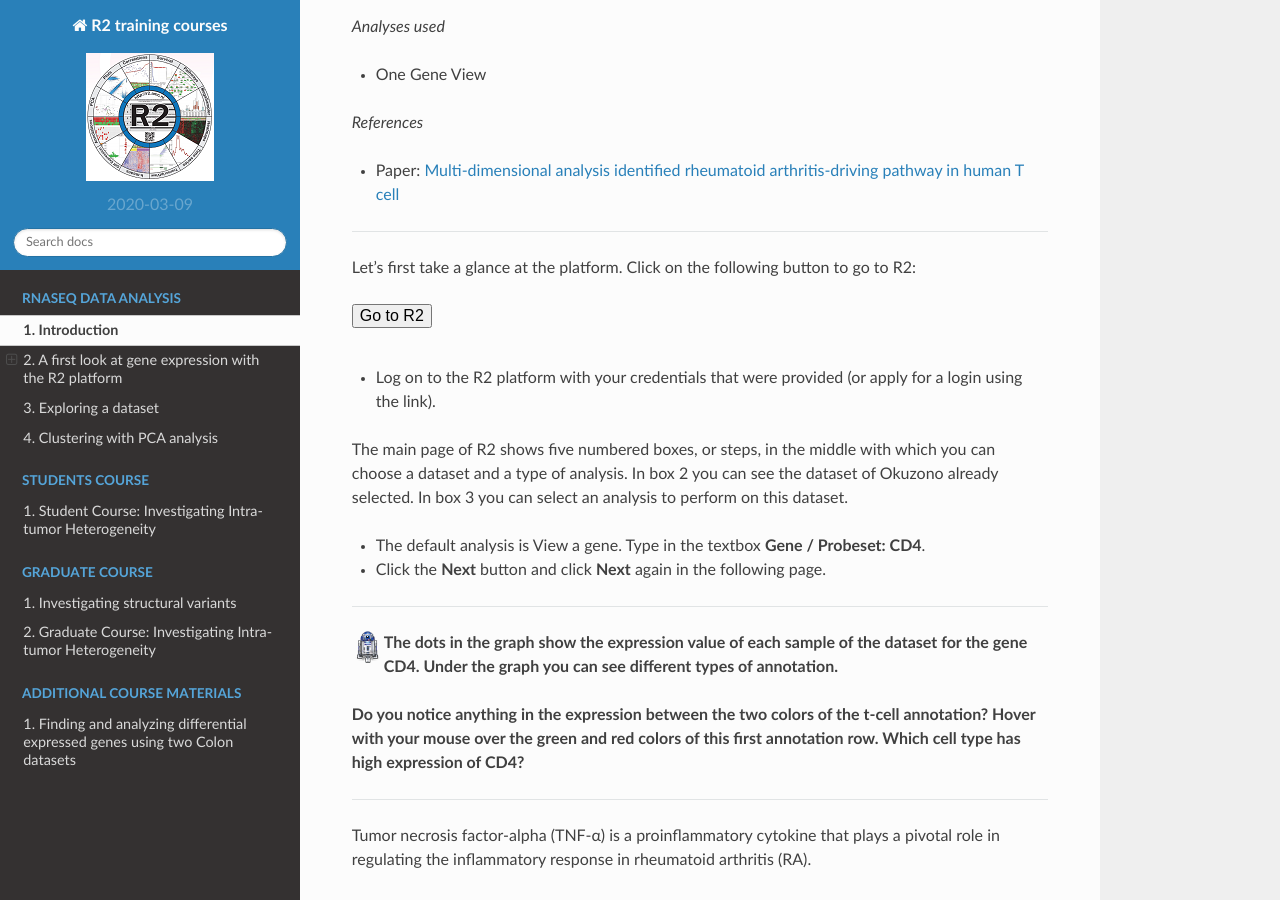
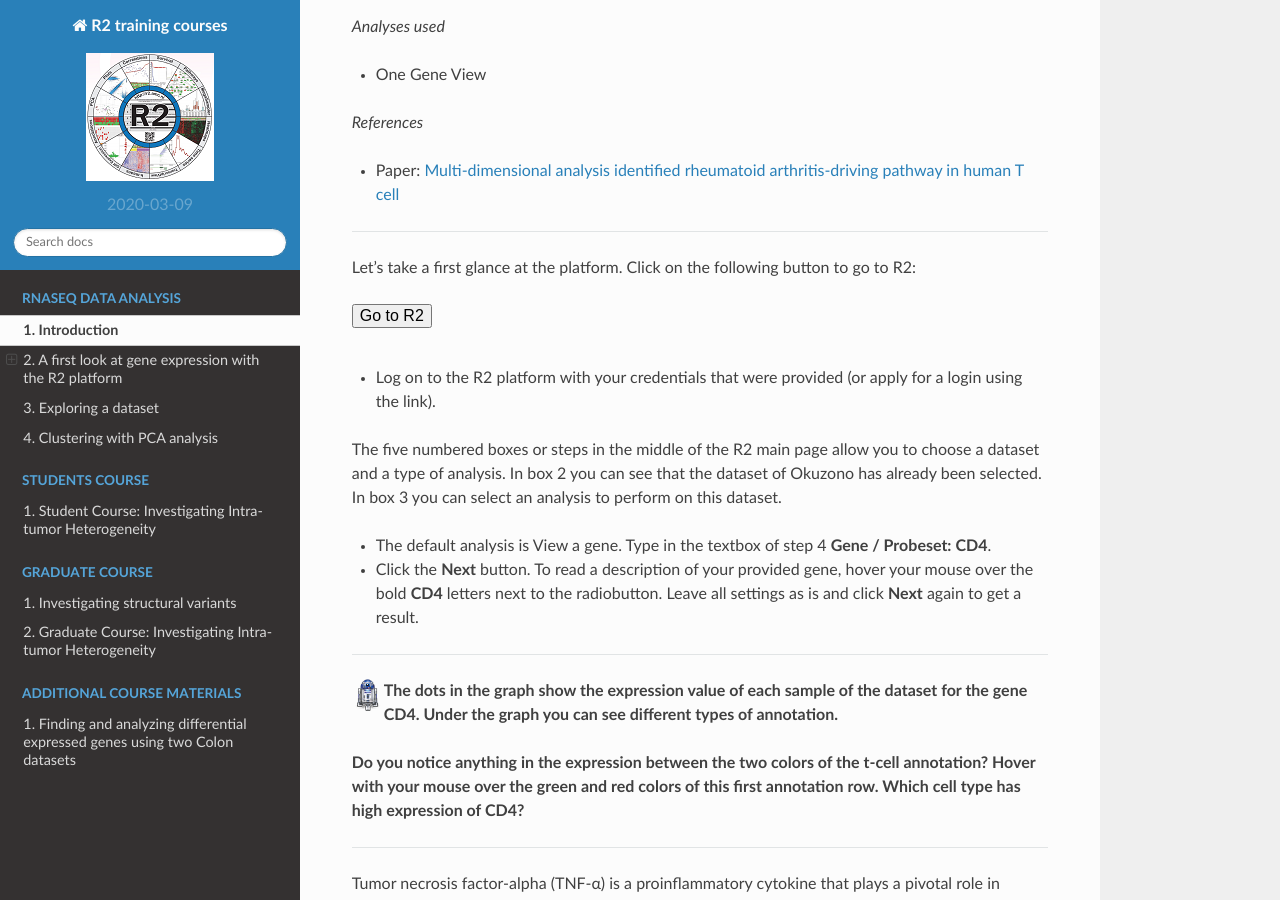
Before and after one commit to antronerds/r2-training-courses, a Sphinx documentation site: the page built from docs/RNA_seq_data_analysis_-_Using_Rheumatoid_Arthritis_data.md, in a window 1280 px wide and 900 px high, scrolled down 1630 px. Built offline with Sphinx 7.4.7 and the Read the Docs theme 2.0.0, drawn with Linux system fonts in a browser that asks for light colours.

Commit message:
copy from google docs

```diff
--- a/docs/RNA_seq_data_analysis_-_Using_Rheumatoid_Arthritis_data.md
+++ b/docs/RNA_seq_data_analysis_-_Using_Rheumatoid_Arthritis_data.md
@@ -32,10 +32,10 @@ Takeshita and Okuzono et al. (2019) and Lauwerys et al. (2014) have collected a
 
 
 ---
- Let's first take a glance at the platform. Click on the following button to go to R2:
+ Let's take a first glance at the platform. Click on the following button to go to R2:
 
 <form name="accessing_r2" action="https://hgserver2.amc.nl/cgi-bin/r2/main.cgi" enctype="multipart/form-data" target="R2" method="post">
-  <input type="hidden" name="table" value="ps_avgpres_gse118829geo336_gpl17303">
+  <input type="hidden" name="table" value="ps_avgpres_gse118829geo75_gpl17303">
   <button type="submit" >Go to R2</button>
 </form>
 <br>
@@ -43,10 +43,10 @@ Takeshita and Okuzono et al. (2019) and Lauwerys et al. (2014) have collected a
 
 * Log on to the R2 platform with your credentials that were provided (or apply for a login using the link).
 
-The main page of R2 shows five numbered boxes, or steps, in the middle with which you can choose a dataset and a type of analysis. In box 2 you can see the dataset of Okuzono already selected. In box 3 you can select an analysis to perform on this dataset.
+The five numbered boxes or steps in the middle of the R2 main page allow you to choose a dataset and a type of analysis. In box 2 you can see that the dataset of Okuzono has already been selected. In box 3 you can select an analysis to perform on this dataset.
 
-* The default analysis is View a gene. Type in the textbox **Gene / Probeset: CD4**.
-* Click the **Next** button and click **Next** again in the following page.
+* The default analysis is View a gene. Type in the textbox of step 4 **Gene / Probeset: CD4**.
+* Click the **Next** button. To read a description of your provided gene, hover your mouse over the bold **CD4** letters next to the radiobutton.  Leave all settings as is and click **Next** again to get a result.
 
  ---------
    ![](_static/images/R2d2_logo.png)**The dots in the graph show the expression value of each sample of the dataset for the gene CD4. Under the graph you can see different types of annotation.**
@@ -133,8 +133,8 @@ Principle Component Analysis or PCA analysis, can summarize the characteristics
 <input type="hidden" name="option" value="plot_pca">
 <input type="hidden" name="switch" value="2">
 <input type="hidden" name="pca_projections" value="PC2:PC3">
-<input type="hidden" name="table" value="ps_avgpres_gse118829geo336_gpl17303">
-<input type="hidden" name="pcafile" value="pca-db9ec72f427b1110512c63a8b91ad2c1.txt">
+<input type="hidden" name="table" value="ps_avgpres_gse118829geo75_gpl17303">
+<input type="hidden" name="pcafile" value="pca-231fb695c3dceba9892f0d8730e97a15.txt">
 <input type="hidden" name="cortype" value="transform_zscore">
 <input type="hidden" name="subset" value="">
 <button type="submit" >Go to PCA Analysis</button>
```
